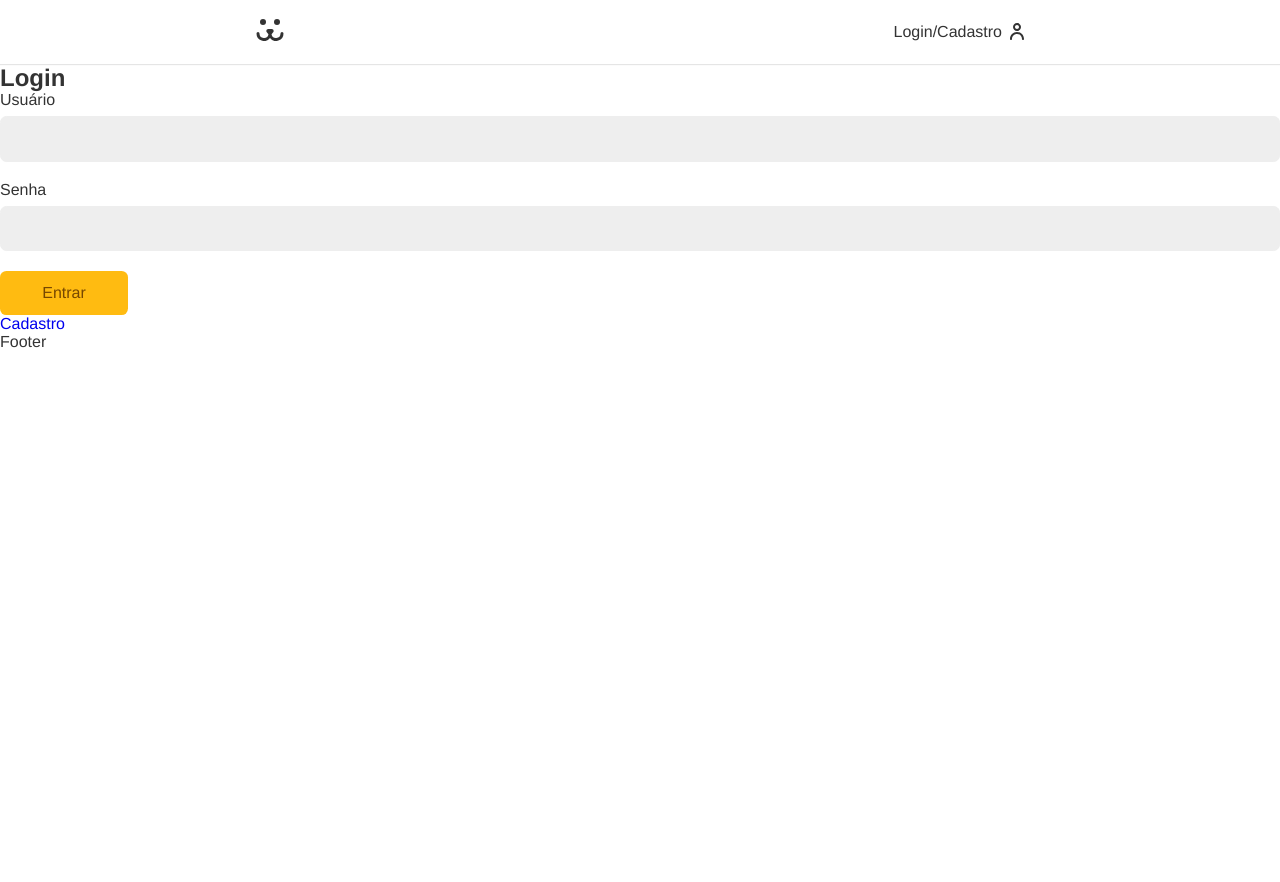
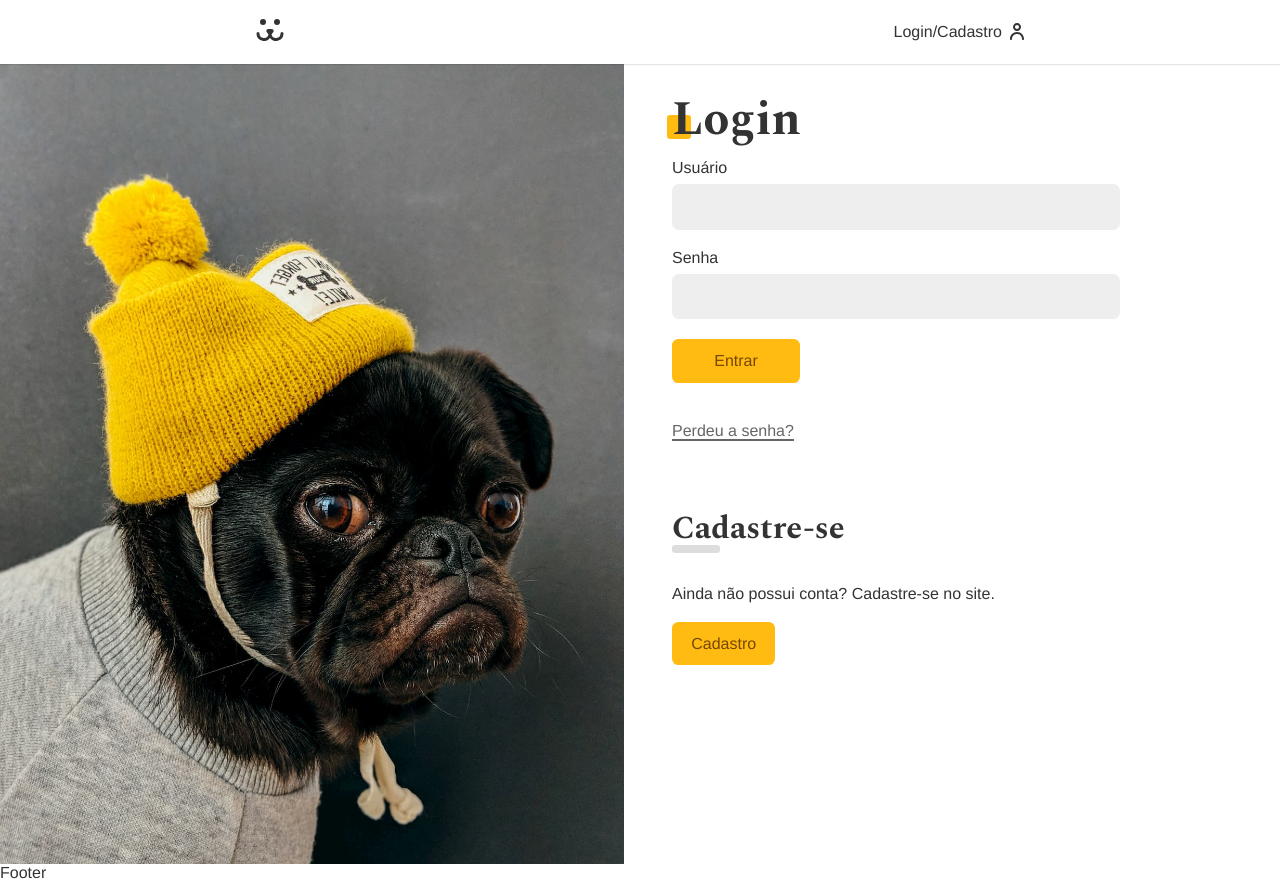
Before and after one commit to deniswmonteiro/dogs, a React (Vite) app: page /login in a window 1280 px wide. Before the commit the page ends 800 px from the top, so only its background shows below. Built offline with nearby package versions, Linux system fonts and the light colour scheme.

Commit message:
Melhorias no formulário de Login

```diff
--- a/src/App.css
+++ b/src/App.css
@@ -1,3 +1,5 @@
+@import url('https://fonts.googleapis.com/css2?family=Roboto:wght@100;400;700&family=Spectral:wght@700&display=swap');
+
 * {
     box-sizing: border-box;
 }
@@ -41,6 +43,7 @@
 
 a {
     text-decoration: none;
+    color: #333;
 }
 
 .container {
@@ -48,3 +51,38 @@
     padding: 0 1rem;
     margin: 0 auto;
 }
+
+.title {
+    font-family: var(--type-second);
+    line-height: 1;
+    font-size: 3rem;
+    margin: 1rem 0;
+    position: relative;
+    z-index: 1;
+}
+
+.title::after {
+    content: "";
+    display: block;
+    width: 1.5rem;
+    height: 1.5rem;
+    background-color: #FB1;
+    position: absolute;
+    bottom: 5px;
+    left: -5px;
+    border-radius: .2rem;
+    z-index: -1;
+}
+
+.animeLeft {
+    opacity: 0;
+    transform: translateX(-20px);
+    animation: animeLeft .3s forwards;
+}
+
+@keyframes animeLeft {
+    to {
+        opacity: 1;
+        transform: initial;
+    }
+}
--- /dev/null
+++ b/src/Components/Helper/Error.jsx
@@ -0,0 +1,13 @@
+import React from "react";
+
+const Error = ({error}) => {
+    if (!error) return null
+
+    return (
+        <p style={{color: "#F31", margin: "1rem 0"}}>
+            {error}
+        </p>
+    )
+}
+
+export default Error
--- a/src/Components/Login/Login.jsx
+++ b/src/Components/Login/Login.jsx
@@ -5,6 +5,7 @@
 import LoginCreate from "./LoginCreate";
 import LoginPasswordLost from "./LoginPasswordLost";
 import LoginPasswordReset from "./LoginPasswordReset";
+import styles from "./Login.module.css";
 
 const Login = () => {
     const {login} = useContext(UserContext);
@@ -12,7 +13,8 @@
     if (login === true) return <Navigate to="/" />
 
     return (
-        <div>
+        <section className={styles.login}>
+            <div className={styles.forms}>
                 <Routes>
                     <Route path="/" element={<LoginForm />} />
                     <Route path="cadastrar" element={<LoginCreate />} />
@@ -20,6 +22,7 @@
                     <Route path="resetar" element={<LoginPasswordReset />} />
                 </Routes>
             </div>
+        </section>
     )
 }
 
--- /dev/null
+++ b/src/Components/Login/Login.module.css
@@ -0,0 +1,32 @@
+.login {
+    display: grid;
+    grid-template-columns: 1fr 1fr;
+    min-height: 100vh;
+    gap: 2rem;
+}
+
+.login::before {
+    content: "";
+    display: block;
+    background: url("../../Assets/login.jpg") no-repeat center center;
+    background-size: cover;
+}
+
+.forms {
+    max-width: 30rem;
+    padding: 1rem;
+}
+
+@media (max-width: 40rem) {
+    .login {
+        grid-template-columns: 1fr;
+    }
+
+    .login::before {
+        display: none;
+    }
+
+    .forms {
+        max-width: 100%;
+    }
+}
--- a/src/Components/Login/LoginForm.jsx
+++ b/src/Components/Login/LoginForm.jsx
@@ -4,6 +4,9 @@
 import useForm from "../../Hooks/useForm";
 import Input from "../Forms/Input";
 import Button from "../Forms/Button";
+import Error from "../Helper/Error";
+import styles from "./LoginForm.module.css";
+import stylesBtn from "../Forms/Button.module.css";
 
 const LoginForm = () => {
     const username = useForm();
@@ -21,10 +24,11 @@
     }
 
     return (
-        <section>
-            <h1>Login</h1>
+        <section className="animeLeft">
+            {/* Login */}
+            <h1 className="title">Login</h1>
 
-            <form onSubmit={handleSubmit}>
+            <form className={styles.form} onSubmit={handleSubmit}>
                 {/* Username */}
                 <Input label="Usuário" type="text"
                     id="username"
@@ -43,12 +47,24 @@
                     )
                 }
 
-                {error && <p>{error}</p>}
+                <Error error={error} />
             </form>
 
-            <Link to="/login/cadastrar">
-                Cadastro
+            <Link to="/login/perdeu" className={styles.lost}>
+                Perdeu a senha?
             </Link>
+
+            {/* Register */}
+            <div className={styles.register}>
+                <h2 className={styles.subtitle}>
+                    Cadastre-se
+                </h2>
+                <p>Ainda não possui conta? Cadastre-se no site.</p>
+
+                <Link to="/login/cadastrar" className={stylesBtn.button}>
+                    Cadastro
+                </Link>
+            </div>
         </section>
     )
 }
--- /dev/null
+++ b/src/Components/Login/LoginForm.module.css
@@ -0,0 +1,42 @@
+.form {
+    margin-bottom: 2rem;
+}
+
+.lost {
+    display: inline-block;
+    color: #666;
+    padding: .5rem 0;
+    line-height: 1;
+}
+
+.lost::after {
+    content: "";
+    height: 2px;
+    width: 100%;
+    background-color: currentColor;
+    display: block;
+}
+
+.register {
+    margin-top: 4rem;
+}
+
+.register p {
+    margin-top: 2rem;
+    margin-bottom: 2rem;
+}
+
+.subtitle {
+    font-family: var(--type-second);
+    line-height: 1;
+    font-size: 2rem;
+}
+
+.subtitle::after {
+    content: "";
+    display: block;
+    background-color: #ddd;
+    height: .5rem;
+    width: 3rem;
+    border-radius: .2rem;
+}
--- a/src/UserContext.jsx
+++ b/src/UserContext.jsx
@@ -37,7 +37,7 @@
 
             const response = await fetch(url, options);
 
-            if (!response.ok) throw new Error("Usuário inválido.");
+            if (!response.ok) throw new Error("Credenciais inválidas.");
 
             const {token} = await response.json();
 
```
Lines whose indentation alone changed are shown as unchanged.
